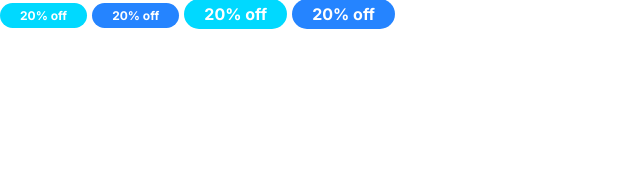
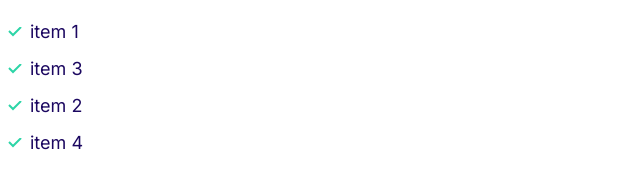
Before and after one commit to Aziz-4980/Azizify, a plain HTML site: page index.html in a window 1280 px wide. Shown: the whole page, without its empty margins (0-640 px from the left). Drawn offline with Linux system fonts and the light colour scheme.

Commit message:
list component added

```diff
--- a/css/styles.css
+++ b/css/styles.css
@@ -122,3 +122,38 @@ a {
     font-size: 1.2rem;
   }
 }
+
+
+/*List Component*/
+
+ul{
+  list-style: none;
+}
+
+.list {
+  color: var(--color-headings);
+
+}
+
+.list--inline .list__item{
+
+  display: inline-block;
+  margin-right: 2rem;
+}
+
+
+.list--tick {
+  list-style-image: url(../images/tick.svg);
+  padding-left: 3rem;
+}
+
+.list--tick .list__item {
+  padding-left: 0.5rem;
+  margin-bottom: 1rem;
+}
+
+@media screen and (min-width: 1024px) {
+  .list--tick .list__item {
+    padding-left: 0;
+  }
+}
--- a/index.html
+++ b/index.html
@@ -14,9 +14,11 @@
     <link rel="stylesheet" href="css/styles.css" />
   </head>
   <body>
-    <span class="badge badge--secondary badge--small">20% off</span>
-    <span class="badge badge--primary badge--small">20% off</span>
-    <span class="badge badge--secondary">20% off</span>
-    <span class="badge badge--primary">20% off</span>
+    <ul class="list list--tick">
+      <li class="list__item">item 1</li>
+      <li class="list__item">item 3</li>
+      <li class="list__item">item 2</li>
+      <li class="list__item">item 4</li>
+    </ul>
   </body>
 </html>
```
Also changed, not shown: components/badge.html (added, +1 -0 lines), components/list.html (added, +6 -0 lines), images/tick.svg (added).
